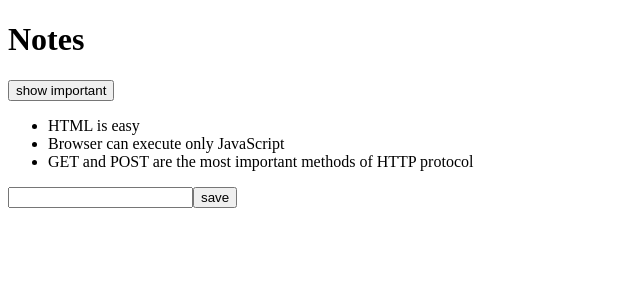
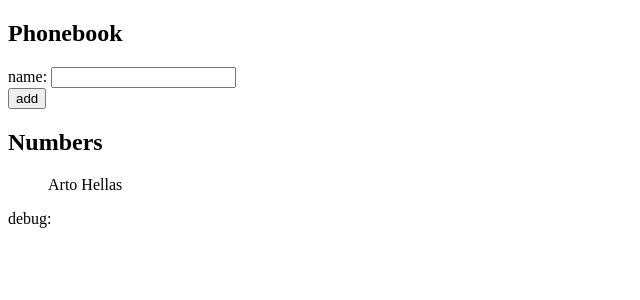
Before and after one commit to kuure/fso, a React (Vite) app: page / in a window 1280 px wide. Shown: the top 300 px of the page, without its empty margins (0-640 px from the left). Built offline with nearby package versions, Linux system fonts and the light colour scheme.

Commit message:
removed old components, added backup of notes App.jsx, andminimal working version of names

```diff
--- a/src/App.jsx
+++ b/src/App.jsx
@@ -1,74 +1,64 @@
 import { useState } from 'react'
-import Note from './components/Note'
+
+const App = () => {
+
+	const [persons, setPersons] = useState([
+		{ name: 'Arto Hellas' }
+	])
+
+	const [newName, setNewName] = useState('')
 
 
-const App = (props) => {
-
-	// note state
-	const [notes, setNotes] = useState(props.notes)
-
-	// new note state
-	const [newNote, setNewNote] = useState('')
-
-	// determine what ones to show
-	const [showAll,setShowAll] = useState(true)
+	// add a new person
+	const addPerson = (event) => {
+		event.preventDefault()
+		const personObject = {
+			content: newName,
+			id: String(persons.length + 1),
+		}
+		setPersons(persons.concat(personObject))
+		setNewName('')
+	}
 
 
-	// add a new note
-	const addNote = (event) => {
-		event.preventDefault()
-		const noteObject = {
-			content: newNote,
-			important: Math.random() < 0.5,
-			id: String(notes.length + 1),
-		}
-		setNotes(notes.concat(noteObject))
-		setNewNote('')
-	}
 
-	// deal with edits
-	const handleNoteChange = (event) => {
-		console.log(event.target.value)
-		setNewNote(event.target.value)
-	}
 
-	// which notes to display?
-	const notesToShow = showAll
-		? notes
-		: notes.filter(note => note.important)
 
 
 
 	return (
 		<div>
+			<h2>Phonebook</h2>
 
-			<h1>Notes</h1>
+			<form onSubmit={addPerson}>
+				<div>
+					name: <input />
+				</div>
+				<div>
+					<button type="submit">add</button>
+				</div>
+			</form>
 
-			<div>
-				<button onClick={() => setShowAll(!showAll)}>
-					show {showAll ? 'important' : 'all'}
-				</button>
-			</div>
+			<h2>Numbers</h2>
 
 			<ul>
-				{notesToShow.map(note =>
-					<Note key={note.id} note={note} />
+				{persons.map(person =>
+					<Person key={person.id} person={person} />
 				)}
 			</ul>
 
-			<form onSubmit={addNote}>
 
-				<input
-					value={newNote}
-					onChange={handleNoteChange}
-				/>
-
-				<button type="submit">save</button>
-
-			</form>
+			<div>debug: {newName}</div>
 
 		</div>
 	)
 }
 
 export default App
+
+
+const Person = ({person}) => {
+	return (
+		<p>{person.name}</p>
+	)
+}
--- a/src/components/Note.jsx
+++ /dev/null
@@ -1,7 +0,0 @@
-const Note = ({ note }) => {
-	return (
-		<li>{note.content}</li>
-	)
-}
-
-export default Note
```
Also changed, not shown: src/NoteApp.jsx (added, +74 -0 lines), src/components/Content.jsx (deleted, +0 -14 lines), src/components/Course.jsx (deleted, +0 -17 lines), src/components/Header.jsx (deleted, +0 -11 lines), src/components/Part.jsx (deleted, +0 -13 lines), src/components/Total.jsx (deleted, +0 -11 lines).
